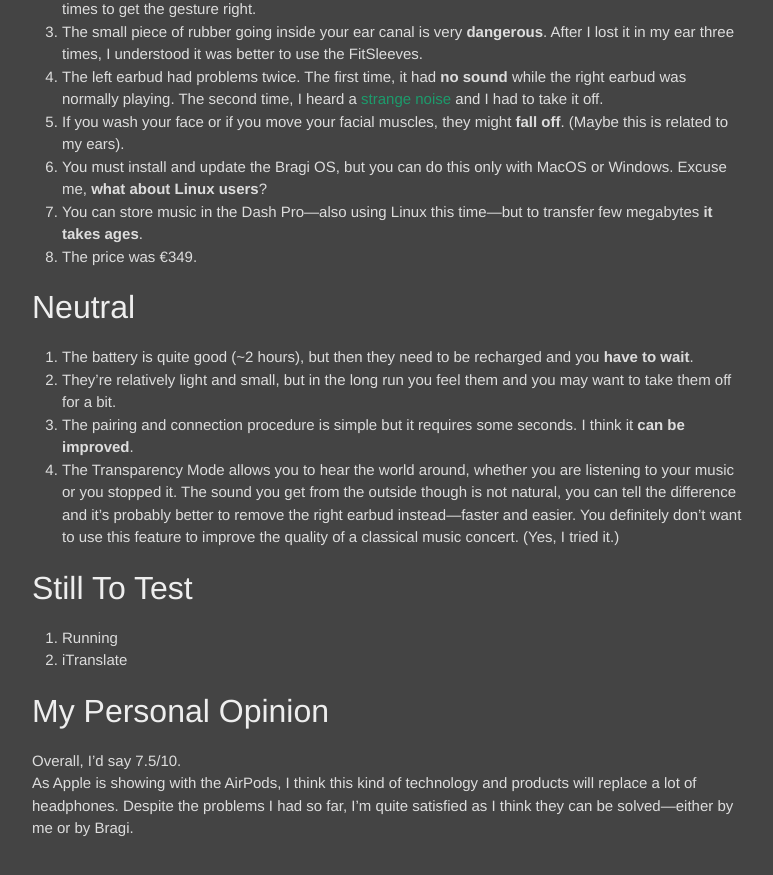
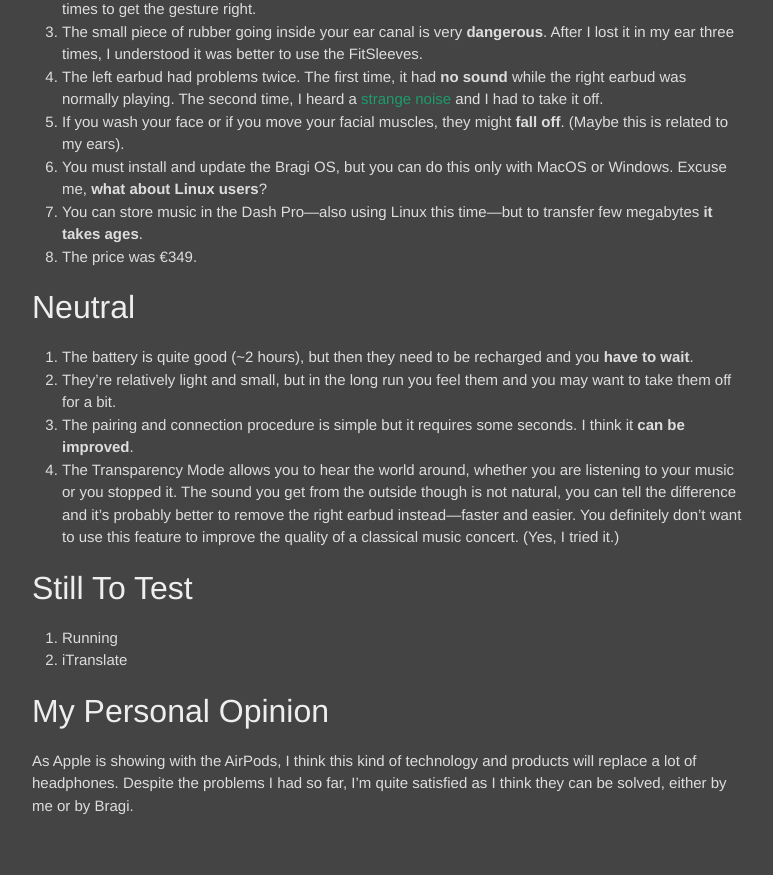
Before and after one commit to MatteoRomiti/matteoromiti.github.io, a Jekyll site: the page built from _posts/2017-11-16-The-Dash-Pro.md, in a window 1280 px wide and 900 px high, scrolled down 1695 px. Shown: the top 875 px of the window, without its empty margins (253-1026 px from the left). Built offline with Jekyll 4.4.1, drawn with Linux system fonts in a browser that asks for light colours; some of the changed text lies outside the part shown.

Commit message:
minor changes

```diff
--- a/_config.yml
+++ b/_config.yml
@@ -1,5 +1,5 @@
 title: Matteo Romiti
-description: Hi! I'm Matteo Romiti. This is my website.
+description: Just another personal website.
 email: matt.romiti@gmail.com
 github_username: MatteoRomiti
 markdown: kramdown
--- a/_posts/2017-11-16-The-Dash-Pro.md
+++ b/_posts/2017-11-16-The-Dash-Pro.md
@@ -54,5 +54,4 @@ It's been almost a week I've been using it and I want to share all the good and
 
 ## My Personal Opinion
 
-Overall, I'd say 7.5/10.<br />
-As Apple is showing with the AirPods, I think this kind of technology and products will replace a lot of headphones. Despite the problems I had so far, I'm quite satisfied as I think they can be solved—either by me or by Bragi.
+As Apple is showing with the AirPods, I think this kind of technology and products will replace a lot of headphones. Despite the problems I had so far, I'm quite satisfied as I think they can be solved, either by me or by Bragi.
```
Also changed, not shown: other parts of _posts/2017-11-16-The-Dash-Pro.md (+1 -1 lines).
